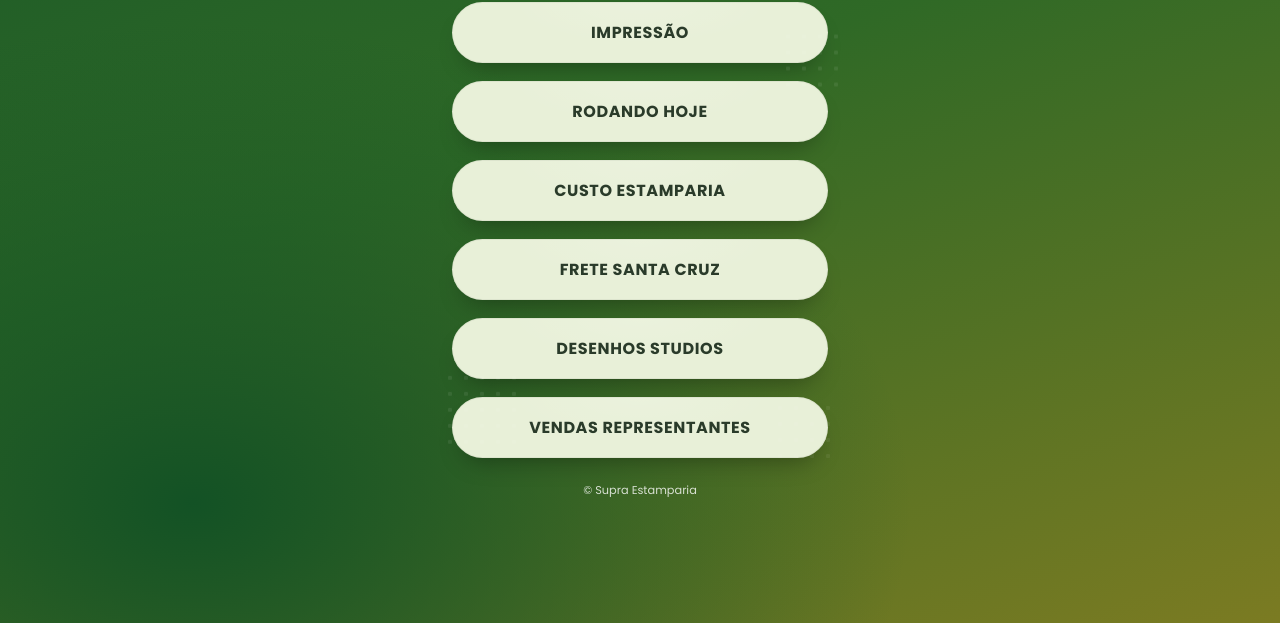
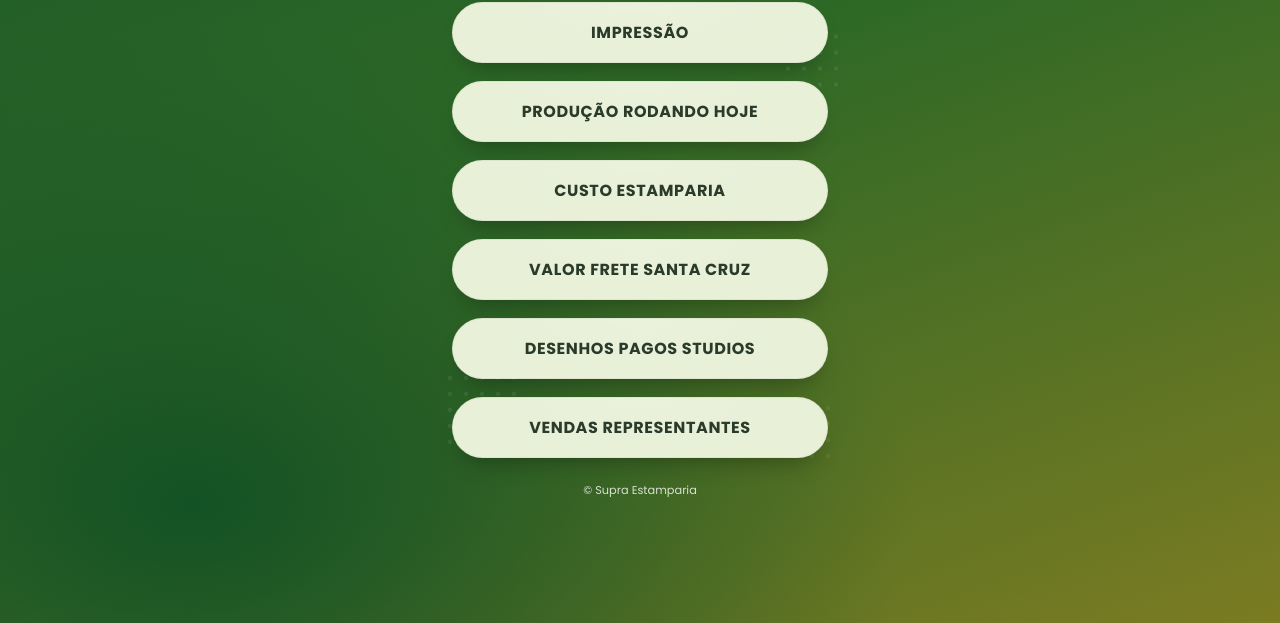
Before and after one commit to Paulof-stack/relatorio_supra, a plain HTML site: page index.html in a window 1280 px wide. Shown: the part 177-800 px from the top of the page. Drawn offline with Linux system fonts and the light colour scheme.

Commit message:
Update index.html

```diff
--- a/index.html
+++ b/index.html
@@ -156,10 +156,10 @@
 
     <nav class="menu">
       <a class="btn" href="https://lookerstudio.google.com/reporting/cc6f1703-47be-41ee-bec2-93e2502af0b9/page/2hWUF" target="_blank"><span>IMPRESSÃO</span></a>
-      <a class="btn" href="https://lookerstudio.google.com/reporting/82f88e0c-815b-4251-b55a-a224e43c3b4a/page/PgeUF" target="_blank"><span>RODANDO HOJE</span></a>
+      <a class="btn" href="https://lookerstudio.google.com/reporting/82f88e0c-815b-4251-b55a-a224e43c3b4a/page/PgeUF" target="_blank"><span>PRODUÇÃO RODANDO HOJE</span></a>
       <a class="btn" href="https://lookerstudio.google.com/reporting/fd106742-21fe-4543-b290-63030ee9f1c0/page/snRUF" target="_blank"><span>CUSTO ESTAMPARIA</span></a>
-      <a class="btn" href="https://lookerstudio.google.com/reporting/922a7f51-8610-465f-ac90-77b136970bd9/page/qDXVF" target="_blank"><span>FRETE SANTA CRUZ</span></a>
-      <a class="btn" href="https://lookerstudio.google.com/reporting/7905c09f-ed31-464a-a21a-36fd7082b564/page/0cQUF" target="_blank"><span>DESENHOS STUDIOS</span></a>
+      <a class="btn" href="https://lookerstudio.google.com/reporting/922a7f51-8610-465f-ac90-77b136970bd9/page/qDXVF" target="_blank"><span>VALOR FRETE SANTA CRUZ</span></a>
+      <a class="btn" href="https://lookerstudio.google.com/reporting/7905c09f-ed31-464a-a21a-36fd7082b564/page/0cQUF" target="_blank"><span>DESENHOS PAGOS STUDIOS</span></a>
       <a class="btn" href="https://lookerstudio.google.com/reporting/774dd24c-fd5a-4217-9814-d801db8a32f6/page/0cQUF" target="_blank"><span>VENDAS REPRESENTANTES</span></a>
     </nav>
 
```
